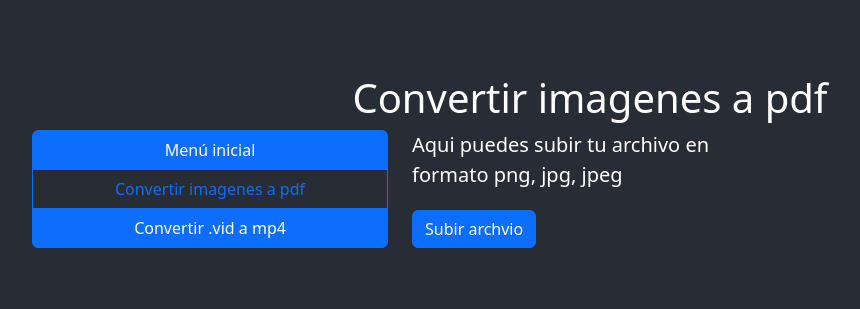
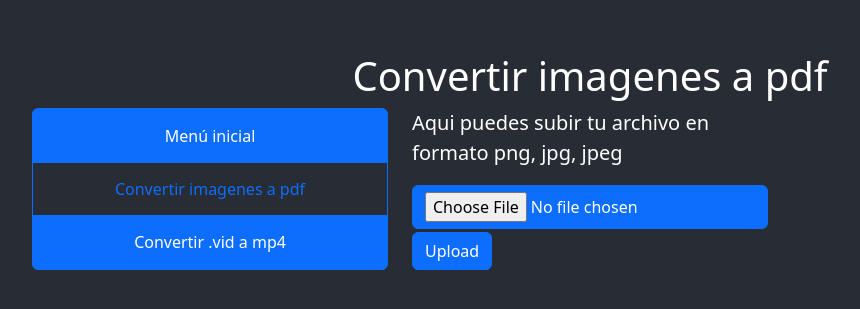
Before and after one commit to EleSoyEle/webpage, a React (Create React App) app: page /cimg in a window 1280 px wide. Shown: the part 239-548 px from the top of the page, without its empty margins (50-910 px from the left). Built offline with nearby package versions, Linux system fonts and the light colour scheme.

Commit message:
mas codigo

```diff
--- a/package.json
+++ b/package.json
@@ -7,6 +7,7 @@
     "@testing-library/react": "^13.4.0",
     "@testing-library/user-event": "^13.5.0",
     "bootstrap": "^5.3.3",
+    "jspdf": "^2.5.1",
     "react": "^18.3.1",
     "react-dom": "^18.3.1",
     "react-router-dom": "^6.26.1",
--- a/src/App.css
+++ b/src/App.css
@@ -36,3 +36,15 @@
     transform: rotate(360deg);
   }
 }
+
+.file-container {
+  display: flex;
+  justify-content: center;
+  align-items: center;
+  max-width: 300px;
+}
+
+input[type="file"] {
+  width: 100%;
+  max-width: 400px;
+}
--- a/src/pages/img2pdf.jsx
+++ b/src/pages/img2pdf.jsx
@@ -1,8 +1,8 @@
 import 'bootstrap/dist/css/bootstrap.min.css';
 import '../App.css'
-import React from "react";
+import {React, useState} from "react";
 import { Route, useNavigate, Routes } from 'react-router-dom';
-
+import jsPDF from 'jspdf';
 import Table from './Table';
 
 const Img2pdf = () =>{
@@ -10,6 +10,42 @@ const Img2pdf = () =>{
     function ToInitMenu(){
         navigate("/")
     }
+
+    const [image, setImage] = useState(null);
+    const [imgd,setImgdata] = useState(null);
+    const [fnm,setFname] = useState(null);
+    const uploadFile = (event) => {
+        const file = event.target.files[0];
+        if (file) {
+            const name = file.name;
+            const fname = name.split(".")[0];
+            // Convertir imagen a base64
+            const reader = new FileReader();
+            reader.onload = (e) => {
+                const imgData = e.target.result;
+                setImgdata(imgData);
+                setFname(fname)
+                //makePDF(imgData, fname);
+          };
+            reader.readAsDataURL(file);
+        }
+        else {
+            alert('Please select a file first.');
+        }
+    };
+
+    function downloadPDF(){
+        makePDF(imgd,fnm);
+    }
+
+
+    const makePDF = (imgData, name) => {
+        const doc = new jsPDF();
+        doc.addImage(imgData, 'JPEG', 10, 10, 180, 160); // Ajusta según sea necesario
+        //doc.output('dataurlnewwindow'); // Abre el PDF en una nueva ventana
+        doc.save(`${name}.pdf`);
+};
+
     return(
         <section>
             <div className='App-header'>
@@ -22,6 +58,7 @@ const Img2pdf = () =>{
                             </button>
                             <button className='btn btn-outline-primary'>
                                 Convertir imagenes a pdf
+
                             </button>
                             <button className='btn btn-primary'>
                                 Convertir .vid a mp4
@@ -30,7 +67,16 @@ const Img2pdf = () =>{
                         <div className='col'>
                             <p className='lead'>
                                 Aqui puedes subir tu archivo en formato png, jpg, jpeg</p>
-                            <button className='btn btn-primary'>Subir archvio</button>
+
+                            <input id="file"
+                            type="file"
+                            name="static_file"
+                            accept='image/*'
+
+                            className='btn btn-primary' onChange={uploadFile}/>
+
+                            <button onClick={() => {if(imgd) downloadPDF();}}
+                            className='btn btn-primary'> Upload </button>
                         </div>
                         <div className='col'></div>
                     </div>
```
Also changed, not shown: 1 other file (tests, documents, lock files or other folders).
